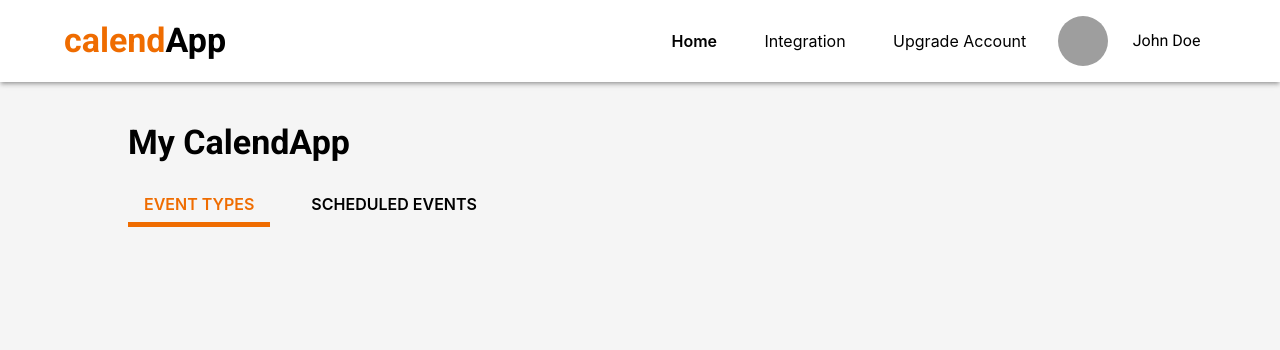
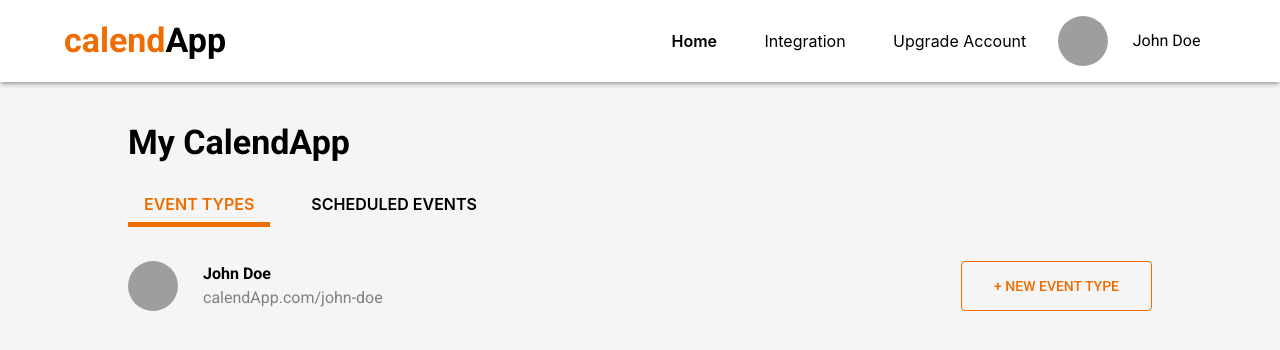
Before and after one commit to hatchways/team-matcha, a React (Create React App) app in the folder client/: page /events in a window 1280 px wide. Shown: the top 350 px of the page. Built offline with nearby package versions, Linux system fonts and the light colour scheme; grey boxes are pictures that could not be loaded.

Commit message:
nested route paths updated

```diff
--- a/client/src/App.js
+++ b/client/src/App.js
@@ -8,9 +8,10 @@ import LoginPage from "./pages/LoginPage/LoginPage";
 import ProfileSetupPage from "./pages/ProfileSetupPage/ProfileSetupPage";
 import Dashboard from './pages/Dashboard/Dashboard';
 import IntegrationPage from './pages/IntegrationsPage/IntegrationsPage';
+import UpgradePage from "./pages/UpgradePage/UpgradePage";
 // importing stylesheet
 import "./App.css";
-import UpgradePage from "./pages/UpgradePage/UpgradePage";
+
 
 class App extends Component{
   render(){
--- a/client/src/pages/Dashboard/Dashboard.js
+++ b/client/src/pages/Dashboard/Dashboard.js
@@ -14,8 +14,8 @@ const Dashboard = () => (
         <Header />
         <SubNavigation />
         {/* nested routes */}
-        <Route path="/dashboard/events" exact component={EventsPage} />
-        <Route path="/dashboard/schedule" exact component={SchedulePage} />
+        <Route path="/events" exact component={EventsPage} />
+        <Route path="/schedule" exact component={SchedulePage} />
     </div>
 );
 
```
